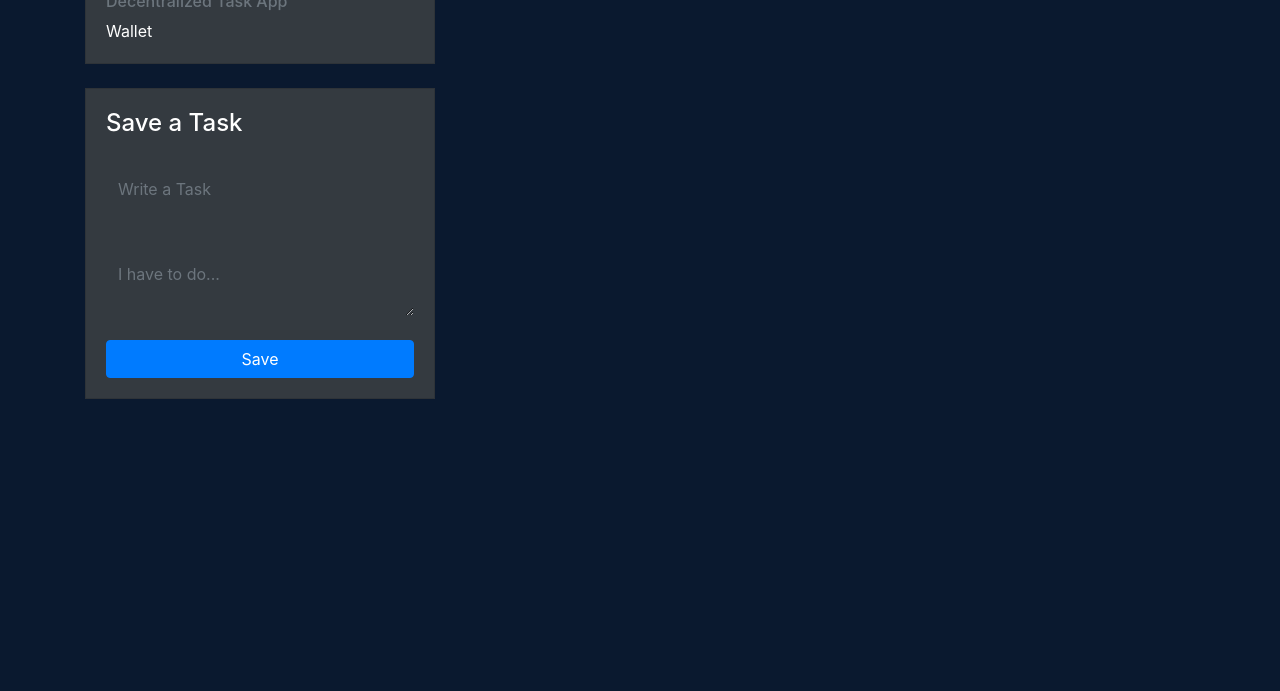
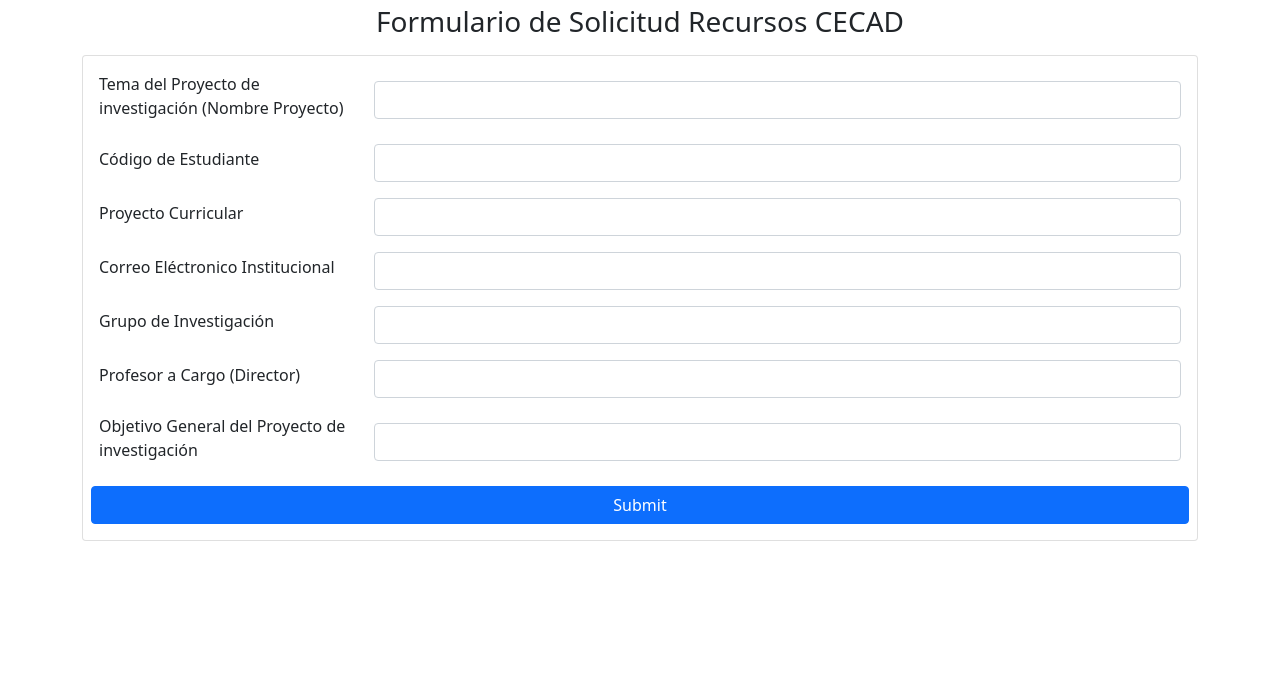
Before and after one commit to FabioOrtiz/blockChain-Ethereum, a plain HTML site: page client/index.html in a window 1280 px wide. Shown: the part 109-800 px from the top of the page. Drawn offline with nearby package versions, Linux system fonts and the light colour scheme.

Commit message:
Formulario

```diff
--- a/client/index.html
+++ b/client/index.html
@@ -1,3 +1,107 @@
+<!DOCTYPE html>
+<html lang="en">
+
+<head>
+    <meta charset="UTF-8">
+    <meta http-equiv="X-UA-Compatible" content="IE=edge">
+    <meta name="viewport" content="width=device-width, initial-scale=1.0">
+
+    <link href="https://cdn.jsdelivr.net/npm/bootstrap@5.0.2/dist/css/bootstrap.min.css" rel="stylesheet" integrity="sha384-EVSTQN3/azprG1Anm3QDgpJLIm9Nao0Yz1ztcQTwFspd3yD65VohhpuuCOmLASjC" crossorigin="anonymous">
+
+    <title>DAPP CECAD</title>
+</head>
+
+<body>
+
+    <nav class="navbar navbar-dark bg-primary">
+        <div class="container-fluid">
+            <span class="navbar-brand mb-0 h1">DAPP</span>
+        </div>
+    </nav>
+
+    <div class="container py-5">
+
+        <div class="">
+            <h3 class="text-center m-3">Formulario de Solicitud Recursos CECAD</h3>
+
+            <div class="card">
+                <div class="card-body">
+                    <form>
+                        <div class="row g-3 align-items-center">
+                            <!-- Campo 1 -->
+                            <div class="col-3">
+                                <label for="campo1" class="form-label">Tema del Proyecto de investigación (Nombre Proyecto)</label>
+                            </div>
+                            <div class="col-9">
+                                <input type="text" class="form-control" id="campo1">
+                            </div>
+                            <!--<div id="" class="form-text">We'll never share your email with anyone else.</div>-->
+
+                            <!-- Campo 2 -->
+                            <div class="col-3">
+                                <label for="campo2" class="form-label">Código de Estudiante</label>
+                            </div>
+                            <div class="col-9">
+                                <input type="number" class="form-control" id="campo2">
+                            </div>
+
+                            <!-- Campo 3 -->
+                            <div class="col-3">
+                                <label for="campo3" class="form-label">Proyecto Curricular</label>
+                            </div>
+                            <div class="col-9">
+                                <input type="number" class="form-control" id="campo3"">
+                            </div>
+
+                            <!-- Campo 4 -->
+                            <div class="col-3">
+                                <label for="campo4" class="form-label">Correo Eléctronico Institucional</label>
+                            </div>
+                            <div class="col-9">
+                                <input type="text" class="form-control" id="campo4">
+                            </div>
+
+                            <!-- Campo 5 -->
+                            <div class="col-3">
+                                <label for="campo5" class="form-label">Grupo de Investigación</label>
+                            </div>
+                            <div class="col-9">
+                                <input type="text" class="form-control" id="campo5">
+                            </div>
+
+                            <!-- Campo 6 -->
+                            <div class="col-3">
+                                <label for="campo6" class="form-label">Profesor a Cargo (Director)</label>
+                            </div>
+                            <div class="col-9">
+                                <input type="text" class="form-control" id="campo6">
+                            </div>
+
+                            <!-- Campo 7 -->
+                            <div class="col-3">
+                                <label for="campo7" class="form-label">Objetivo General del Proyecto de investigación</label>
+                            </div>
+                            <div class="col-9">
+                                <input type="email" class="form-control" id="campo7">
+                            </div>
+
+                            <button type="submit" class="btn btn-primary">Submit</button>
+                    </form>
+                </div>
+            </div>
+
+        </div>
+    </div>
+
+    <!-- Scripts -->
+    <script src="./libs/@truffle/contract/dist/truffle-contract.min.js"></script>
+    <script src="./app.js"></script>
+    <script src="./ui.js"></script>
+</body>
+
+</html>
+
+<!--
 <!DOCTYPE html>
 <html lang="en">
 <head>
@@ -37,9 +141,10 @@
         </div>
     </div>
 
-    <!--Script-->
+
     <script src="./libs/@truffle/contract/dist/truffle-contract.min.js"></script>
     <script src="./app.js"></script>
     <script src="./ui.js"></script>
 </body>
 </html>
+-->
```
